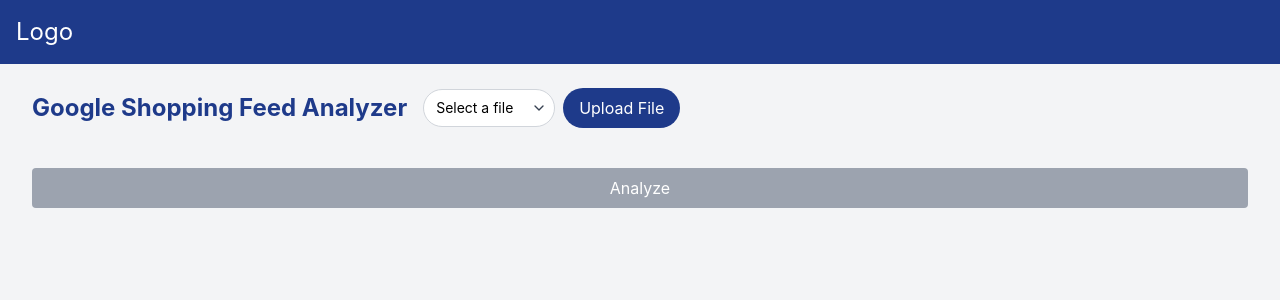
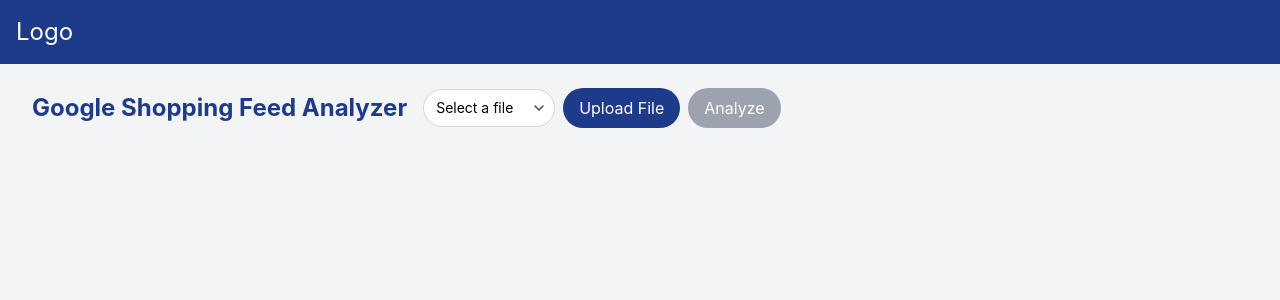
Before and after one commit to statbid/shopping-feed-analyzer, a React (Create React App) app in the folder client/: page / in a window 1280 px wide. Shown: the top 300 px of the page. Built offline with nearby package versions, Linux system fonts and the light colour scheme.

Commit message:
results table

```diff
--- a/client/public/index.html
+++ b/client/public/index.html
@@ -3,6 +3,8 @@
   <head>
     <meta charset="utf-8" />
     <link rel="icon" href="%PUBLIC_URL%/favicon.ico" />
+    <link href="https://fonts.googleapis.com/css2?family=Roboto:wght@400;500;700&display=swap" rel="stylesheet">
+
     <meta name="viewport" content="width=device-width, initial-scale=1" />
     <meta name="theme-color" content="#000000" />
     <meta
--- a/client/src/components/FileUpload/AnalysisResults.tsx
+++ b/client/src/components/FileUpload/AnalysisResults.tsx
@@ -41,7 +41,7 @@
   };
 
   return (
-    <div className="grid grid-cols-1 lg:grid-cols-[1fr_4fr] gap-6 p-6">
+    <div className="font-sans grid grid-cols-1 lg:grid-cols-[1fr_4fr] gap-6 p-6">
       {/* Left Panel (Results) - 20% width */}
       <div className="bg-white p-6 rounded-lg shadow-lg flex flex-col justify-between">
         <div>
@@ -96,6 +96,7 @@
                     <p className="font-medium">{errorType}</p>
                     {firstError && (
                       <div className="text-xs text-gray-600 mt-1">
+                        <p>Example</p>
                         <p>id: {firstError.id}</p>
                         <p>details: {firstError.details}</p>
                         <p>affected field: {firstError.affectedField}</p>
--- a/client/src/components/FileUpload/AnalyzerHeader.tsx
+++ b/client/src/components/FileUpload/AnalyzerHeader.tsx
@@ -4,13 +4,17 @@
 interface AnalyzerHeaderProps {
   file: File | null;
   onUploadClick: () => void;
+  onAnalyzeClick: () => void;
+  isAnalyzeDisabled: boolean;
+  isLoading: boolean;
 }
 
-const AnalyzerHeader: React.FC<AnalyzerHeaderProps> = ({ file, onUploadClick }) => (
-  <div className="flex items-center mb-6"> {/* Removed justify-between */}
-    <h2 className="text-2xl font-bold text-blue-900">Google Shopping Feed Analyzer</h2> {/* Updated text-blue-1000 to text-blue-900 */}
+const AnalyzerHeader: React.FC<AnalyzerHeaderProps> = ({
+  file, onUploadClick, onAnalyzeClick, isAnalyzeDisabled, isLoading
+}) => (
+  <div className="flex items-center mb-6">
+    <h2 className="text-2xl font-bold text-blue-900">Google Shopping Feed Analyzer</h2>
 
-    {/* Added margin-left for spacing */}
     <div className="flex items-center ml-4">
       <div className="relative">
         <select
@@ -25,13 +29,20 @@
         </div>
       </div>
 
-      {/* Margin-left for spacing between dropdown and button */}
       <button
         onClick={onUploadClick}
         className="ml-2 px-4 py-2 bg-blue-900 text-white rounded-full hover:bg-blue-700"
       >
         Upload File
       </button>
+
+      <button
+        onClick={onAnalyzeClick}
+        disabled={isAnalyzeDisabled}
+        className={`ml-2 px-4 py-2 bg-blue-600 text-white rounded-full hover:bg-blue-700 disabled:bg-gray-400 disabled:cursor-not-allowed`}
+      >
+        {isLoading ? 'Analyzing...' : 'Analyze'}
+      </button>
     </div>
   </div>
 );
--- a/client/src/components/FileUpload/FileUpload.tsx
+++ b/client/src/components/FileUpload/FileUpload.tsx
@@ -136,19 +136,14 @@
   };
 
   return (
-          <div className="w-full">
-        <AnalyzerHeader
-          file={file}
-          onUploadClick={() => setIsModalOpen(true)}
-        />
-
-        <button
-          onClick={handleUpload}
-          disabled={!file || isLoading}
-          className="w-full mt-4 px-4 py-2 bg-blue-600 text-white rounded hover:bg-blue-700 disabled:bg-gray-400 disabled:cursor-not-allowed"
-        >
-          {isLoading ? 'Analyzing...' : 'Analyze'}
-        </button>
+    <div className="w-full">
+      <AnalyzerHeader
+        file={file}
+        onUploadClick={() => setIsModalOpen(true)}
+        onAnalyzeClick={handleUpload}  // Pass the handleUpload function
+        isAnalyzeDisabled={!file || isLoading}  // Pass the disabled state
+        isLoading={isLoading}
+      />
 
       {isLoading && (
         <div className="mt-4">
@@ -169,15 +164,11 @@
 
       {analysisResults && (
         <div className="mt-6" ref={resultsRef}>
-
           <AnalysisResults
             results={analysisResults}
             fileName={file?.name || ''}
-
             onDownloadDetails={handleDownloadDetails}
-
           />
-
         </div>
       )}
 
--- a/client/tailwind.config.js
+++ b/client/tailwind.config.js
@@ -4,7 +4,11 @@
     "./src/**/*.{js,jsx,ts,tsx}",
   ],
   theme: {
-    extend: {},
+    extend: {
+      fontFamily: {
+        sans: ['Roboto', 'Arial', 'sans-serif'],
+      },
+    },
   },
   plugins: [],
 }
```
Also changed, not shown: 1 other file (tests, documents, lock files or other folders).
